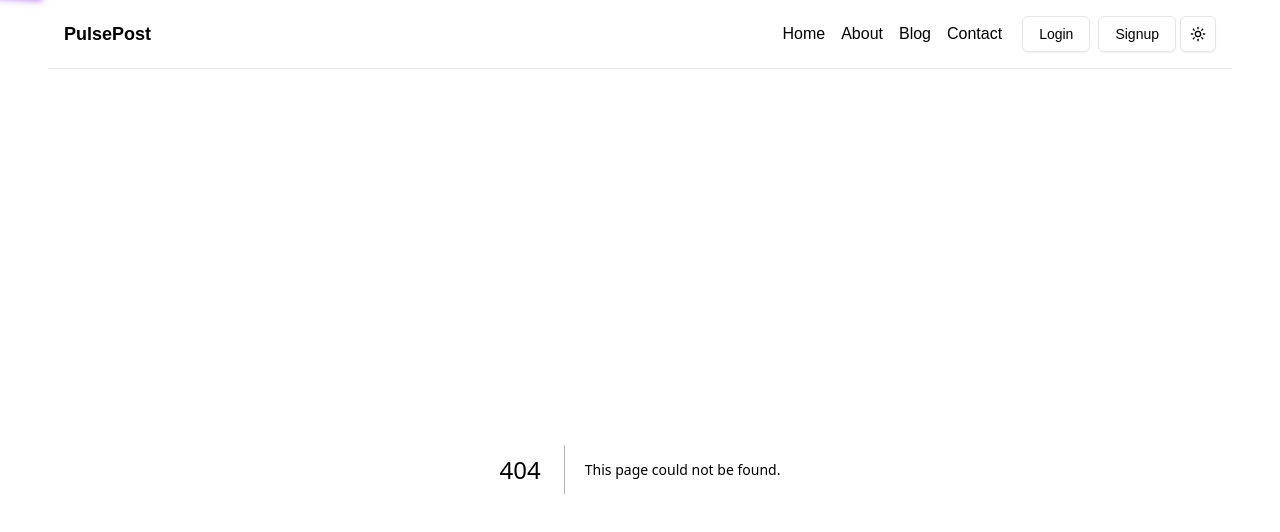
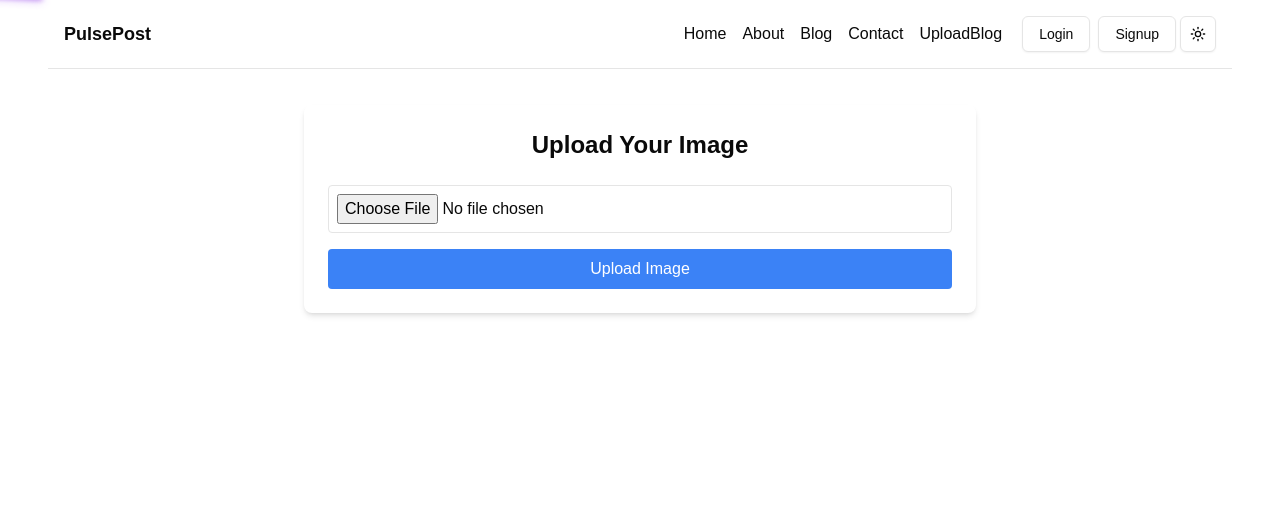
Before and after one commit to amreshkyadav998/PulsePost, a Next.js app: page /uploadblog in a window 1280 px wide. Before the commit this address had no page. Shown: the top 532 px of the page. Built offline with nearby package versions, Linux system fonts and the light colour scheme.

Commit message:
cloud setup in frontend

```diff
--- a/app/about/page.js
+++ b/app/about/page.js
@@ -3,7 +3,7 @@ import Image from 'next/image';
 export default function About() {
   return (
     <div>
-      <div className="flex flex-col items-center justify-center py-32 bg-gray-100 dark:bg-gray-700 ">
+      <div className="ml-6 mr-6 md:ml-12 md:mr-12 sm:ml-2 sm:mr-2 flex flex-col items-center justify-center py-32 bg-gray-100 dark:bg-gray-700 ">
         <div className="w-full max-w-4xl p-8 bg-white dark:bg-gray-800 shadow-lg rounded-lg">
           <div className="flex flex-col md:flex-row">
             <div className="w-full md:w-1/3 flex justify-center items-center mb-8 md:mb-0 ">
@@ -30,7 +30,7 @@ export default function About() {
         </div>
       </div>
 
-      <section className="py-16 bg-gray-50 dark:bg-gray-800 dark:text-white">
+      <section className="ml-6 mr-6 md:ml-12 md:mr-12 sm:ml-2 sm:mr-2 py-16 bg-gray-50 dark:bg-gray-800 dark:text-white">
         <div className="max-w-7xl mx-auto px-4 sm:px-6 lg:px-8">
           <div className="text-center mb-12">
             <h2 className="text-3xl font-extrabold text-gray-900 dark:text-white">Amresh's Coding Journey</h2>
--- a/app/blog/page.js
+++ b/app/blog/page.js
@@ -59,7 +59,7 @@ const blogs = filenames.map((file) => {
 
 const Blog = () => {
   return (
-    <div className="container mx-auto p-4">
+    <div className="ml-6 mr-6 md:ml-12 md:mr-12 sm:ml-2 sm:mr-2 p-4">
       <h1 className="text-4xl font-bold mb-8 text-center">Blog</h1>
 
       <div className="grid grid-cols-1 md:grid-cols-2 lg:grid-cols-3 gap-8">
--- /dev/null
+++ b/app/uploadblog/page.js
@@ -0,0 +1,80 @@
+"use client";
+import { useState } from "react";
+import { useForm } from "react-hook-form";
+
+export default function UploadBlogPage() {
+  const { register, handleSubmit, reset } = useForm();
+  const [image, setImage] = useState(null);
+  const [imageUrl, setImageUrl] = useState("");
+  const [loading, setLoading] = useState(false);
+
+  // Function to upload image to Cloudinary
+  const uploadImage = async (file) => {
+    const formData = new FormData();
+    formData.append("file", file);
+    formData.append("upload_preset", "PulsePostUpload"); // Replace with your Cloudinary upload preset
+
+    const res = await fetch("https://api.cloudinary.com/v1_1/dqmq5wosl/image/upload", {
+      method: "POST",
+      body: formData,
+    });
+
+    const data = await res.json();
+    return data.secure_url;
+  };
+
+  // Form submission function
+  const onSubmit = async () => {
+    if (!image) {
+      alert("Please select an image to upload.");
+      return;
+    }
+
+    setLoading(true);
+
+    // Upload image to Cloudinary
+    const uploadedImageUrl = await uploadImage(image);
+    setImageUrl(uploadedImageUrl);
+
+    alert("Image uploaded successfully!");
+    reset();
+    setImage(null);
+    setLoading(false);
+  };
+
+  return (
+    <div className="max-w-2xl mx-auto my-9 p-6 shadow-md rounded-lg">
+      <h2 className="text-2xl font-bold mb-6 text-center">Upload Your Image</h2>
+      <form onSubmit={handleSubmit(onSubmit)} className="space-y-4">
+        <div>
+          <input
+            type="file"
+            accept="image/*"
+            onChange={(e) => setImage(e.target.files[0])}
+            className="w-full p-2 border rounded cursor-pointer"
+          />
+          {image && (
+            <p className="text-sm text-gray-600 mt-1">
+              Selected: {image.name}
+            </p>
+          )}
+        </div>
+        <button
+          type="submit"
+          className="w-full bg-blue-500 text-white px-4 py-2 rounded hover:bg-blue-600 transition disabled:bg-gray-400"
+          disabled={loading}
+        >
+          {loading ? "Uploading..." : "Upload Image"}
+        </button>
+      </form>
+
+      {imageUrl && (
+        <div className="mt-6 text-center">
+          <p className="text-lg font-semibold">Uploaded Image:</p>
+          <img src={imageUrl} alt="Uploaded" className="mt-2 max-w-full h-auto rounded-lg shadow-md" />
+          <p className="text-sm text-gray-600 break-all mt-2">{imageUrl}</p>
+        </div>
+      )}
+    </div>
+  );
+}
--- a/components/Navbar.js
+++ b/components/Navbar.js
@@ -68,6 +68,10 @@ const Navbar = () => {
                     <Link href="/contact" className="hover:scale-105 hover:font-semibold transition-transform duration-300">
                         Contact
                     </Link>
+                    {/* Added */}
+                    <Link href="/uploadblog" className="hover:scale-105 hover:font-semibold transition-transform duration-300">
+                        UploadBlog
+                    </Link>
                     <div className='flex items-center'>
                         <Button className="mx-1" variant="outline">Login</Button>
                         <Button className="mx-1" variant="outline">Signup</Button>
@@ -101,6 +105,10 @@ const Navbar = () => {
                                         <Link href="/contact">
                                             Contact
                                         </Link>
+                                        {/* //added */}
+                                        <Link href="/uploadblog">
+                                            UploadBlog
+                                        </Link>
                                         <div>
                                             <Button className="mx-1 text-xs" variant="outline">Login</Button>
                                             <Button className="mx-1 text-xs" variant="outline">Signup</Button>
--- a/package.json
+++ b/package.json
@@ -23,6 +23,7 @@
     "next-themes": "^0.4.4",
     "react": "^19.0.0",
     "react-dom": "^19.0.0",
+    "react-hook-form": "^7.54.2",
     "react-icons": "^5.4.0",
     "react-top-loading-bar": "^3.0.2",
     "rehype-autolink-headings": "^7.1.0",
```
Also changed, not shown: app/contact/page.js (+68 -0 lines), 1 other file (tests, documents, lock files or other folders).
